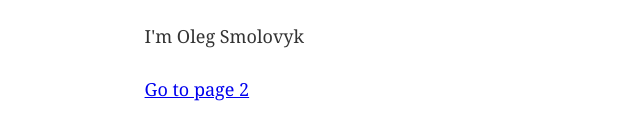
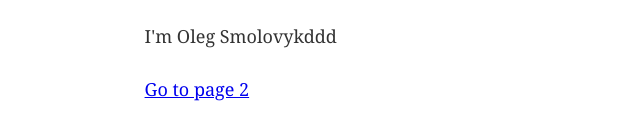
Before and after one commit to olegsmall/JAMstack-hello-world, a Gatsby site: page / in a window 1280 px wide. Shown: the part 170-310 px from the top of the page, 35-675 px from the left. Built offline with nearby package versions, Linux system fonts and the light colour scheme; Gatsby itself is replaced by a stand-in of ours.

Commit message:
first commit

```diff
--- a/src/pages/index.js
+++ b/src/pages/index.js
@@ -6,7 +6,7 @@ import Layout from '../components/layout'
 const IndexPage = () => (
   <Layout>
     <h1>Hi people</h1>
-    <p>I'm Oleg Smolovyk</p>
+    <p>I'm Oleg Smolovykddd</p>
     <Link to="/page-2/">Go to page 2</Link>
   </Layout>
 )
```
